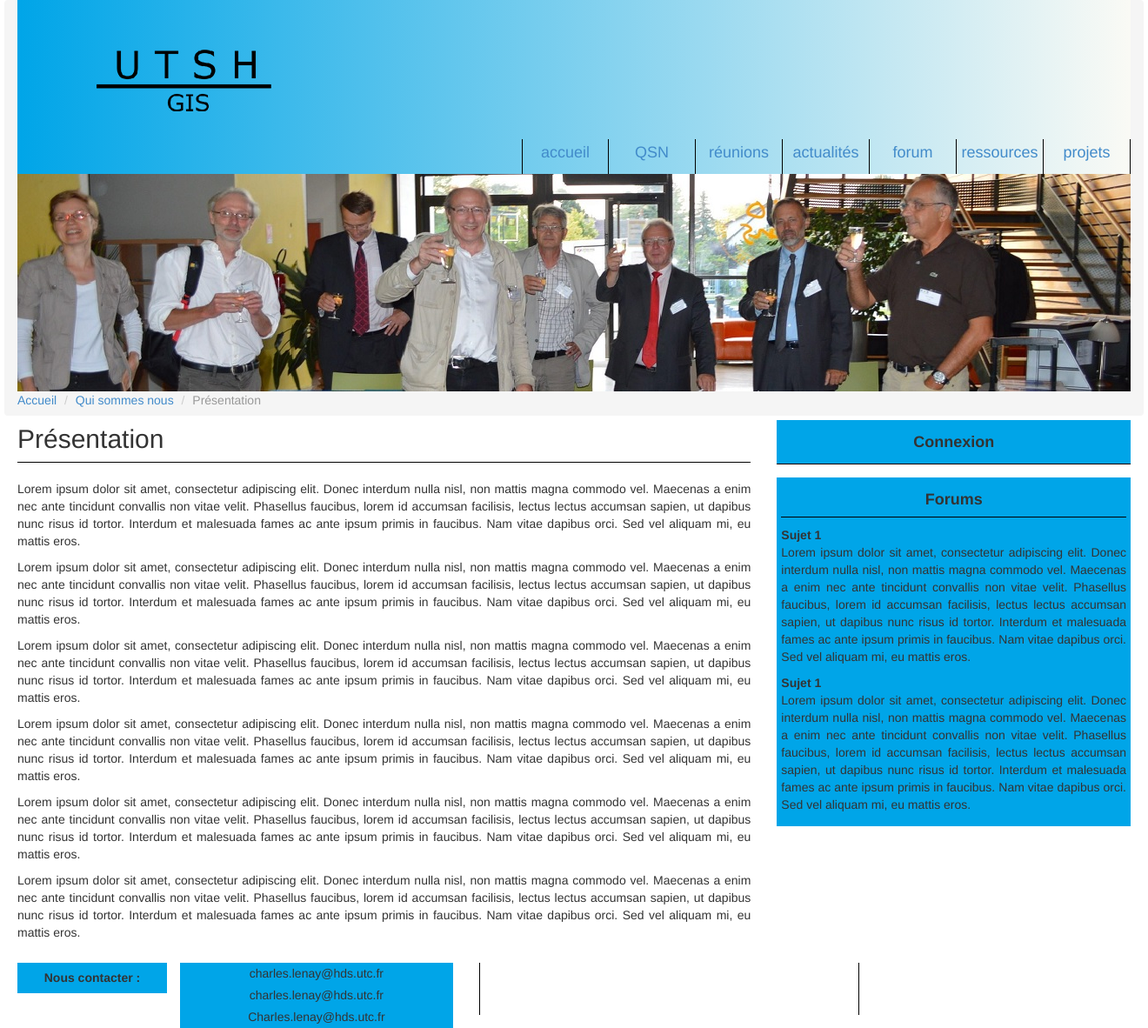
After one commit to Wafflewrath/lo18_utsh, a PHP site: page /presentation.php in a window 1320 px wide. The commit adds this page. Shown: the whole page at 87% size. Run offline with PHP 8.4, Linux system fonts and the light colour scheme.

Commit message:
Mise en place de la page présentation
Ajout de la page présentation et ajout de barre sous les titres

```diff
--- /dev/null
+++ b/presentation.php
@@ -0,0 +1,40 @@
+<?php include('header.php') ?>
+	<div class="content row">
+		<ol class="breadcrumb">
+		  <li><a href="index.php">Accueil</a></li>
+		  <li><a href="qui_sommes_nous.php">Qui sommes nous</a></li>
+		  <li class="active">Présentation</li>
+		</ol>
+
+		<div class="tuile_container col-lg-8">
+			<div class="lineHeader">
+				<h2>Présentation</h2>
+			</div>
+			<br />
+			<p>Lorem ipsum dolor sit amet, consectetur adipiscing elit. Donec interdum nulla nisl, non mattis magna commodo vel. Maecenas a enim nec ante tincidunt convallis non vitae velit. Phasellus faucibus, lorem id accumsan facilisis, lectus lectus accumsan sapien, ut dapibus nunc risus id tortor. Interdum et malesuada fames ac ante ipsum primis in faucibus. Nam vitae dapibus orci. Sed vel aliquam mi, eu mattis eros.</p>
+			<p>Lorem ipsum dolor sit amet, consectetur adipiscing elit. Donec interdum nulla nisl, non mattis magna commodo vel. Maecenas a enim nec ante tincidunt convallis non vitae velit. Phasellus faucibus, lorem id accumsan facilisis, lectus lectus accumsan sapien, ut dapibus nunc risus id tortor. Interdum et malesuada fames ac ante ipsum primis in faucibus. Nam vitae dapibus orci. Sed vel aliquam mi, eu mattis eros.</p>
+			<p>Lorem ipsum dolor sit amet, consectetur adipiscing elit. Donec interdum nulla nisl, non mattis magna commodo vel. Maecenas a enim nec ante tincidunt convallis non vitae velit. Phasellus faucibus, lorem id accumsan facilisis, lectus lectus accumsan sapien, ut dapibus nunc risus id tortor. Interdum et malesuada fames ac ante ipsum primis in faucibus. Nam vitae dapibus orci. Sed vel aliquam mi, eu mattis eros.</p>
+			<p>Lorem ipsum dolor sit amet, consectetur adipiscing elit. Donec interdum nulla nisl, non mattis magna commodo vel. Maecenas a enim nec ante tincidunt convallis non vitae velit. Phasellus faucibus, lorem id accumsan facilisis, lectus lectus accumsan sapien, ut dapibus nunc risus id tortor. Interdum et malesuada fames ac ante ipsum primis in faucibus. Nam vitae dapibus orci. Sed vel aliquam mi, eu mattis eros.</p>
+			<p>Lorem ipsum dolor sit amet, consectetur adipiscing elit. Donec interdum nulla nisl, non mattis magna commodo vel. Maecenas a enim nec ante tincidunt convallis non vitae velit. Phasellus faucibus, lorem id accumsan facilisis, lectus lectus accumsan sapien, ut dapibus nunc risus id tortor. Interdum et malesuada fames ac ante ipsum primis in faucibus. Nam vitae dapibus orci. Sed vel aliquam mi, eu mattis eros.</p>
+			<p>Lorem ipsum dolor sit amet, consectetur adipiscing elit. Donec interdum nulla nisl, non mattis magna commodo vel. Maecenas a enim nec ante tincidunt convallis non vitae velit. Phasellus faucibus, lorem id accumsan facilisis, lectus lectus accumsan sapien, ut dapibus nunc risus id tortor. Interdum et malesuada fames ac ante ipsum primis in faucibus. Nam vitae dapibus orci. Sed vel aliquam mi, eu mattis eros.</p>
+
+		</div>
+
+		<div class="col-lg-4 grptuile">
+			<div class="tuile tuiletitle">Connexion</div>
+			<div id="forumstuile" class="tuile">
+				<div class="tuiletitle">Forums</div>
+				<div class="forumpost">
+					<div class="forumsujet">Sujet 1</div>
+					Lorem ipsum dolor sit amet, consectetur adipiscing elit. Donec interdum nulla nisl, non mattis magna commodo vel. Maecenas a enim nec ante tincidunt convallis non vitae velit. Phasellus faucibus, lorem id accumsan facilisis, lectus lectus accumsan sapien, ut dapibus nunc risus id tortor. Interdum et malesuada fames ac ante ipsum primis in faucibus. Nam vitae dapibus orci. Sed vel aliquam mi, eu mattis eros.
+				</div>
+				<div class="forumpost">
+					<div class="forumsujet">Sujet 1</div>
+					Lorem ipsum dolor sit amet, consectetur adipiscing elit. Donec interdum nulla nisl, non mattis magna commodo vel. Maecenas a enim nec ante tincidunt convallis non vitae velit. Phasellus faucibus, lorem id accumsan facilisis, lectus lectus accumsan sapien, ut dapibus nunc risus id tortor. Interdum et malesuada fames ac ante ipsum primis in faucibus. Nam vitae dapibus orci. Sed vel aliquam mi, eu mattis eros.
+				</div>
+			</div>
+		</div>
+
+	</div>
+
+<?php include('footer.php') ?>
--- a/qui_sommes_nous.php
+++ b/qui_sommes_nous.php
@@ -1,14 +1,14 @@
 <?php include('header.php') ?>
 	<div class="content row">
 		<ol class="breadcrumb">
-		  <li><a href="#">Accueil</a></li>
+		  <li><a href="index.php">Accueil</a></li>
 		  <li class="active">Qui sommes nous</li>
 		</ol>
 
 		<div class="tuile_container col-lg-8">
 			<div class="row">
 				<div class="col-lg-6 grptuile">
-					<div class="tuile max_250">
+					<div class="tuile max_250" onclick="window.location.href='presentation.php';">
 						<div class="tuiletitle">Qui sommes-nous ?</div>
 						<p>Lorem ipsum dolor sit amet, consectetur adipiscing elit. Donec interdum nulla nisl, non mattis magna commodo vel. Maecenas a enim nec ante tincidunt convallis non vitae velit. Phasellus faucibus, lorem id accumsan facilisis, lectus lectus accumsan sapien, ut dapibus nunc risus id tortor. Interdum et malesuada fames ac ante TEXTE DE PRESENTATION ipsum primis in faucibus. Nam vitae dapibus orci. Sed vel aliquam mi, eu mattis eros. Lorem ipsum dolor sit amet, consectetur adipiscing elit. Donec interdum nulla nisl, non mattis magna commodo vel. Maecenas a enim nec ante tincidunt convallis non vitae velit. Phasellus faucibus, lorem id accumsan facilisis, lectus lectus accumsan sapien, ut dapibus nunc risus id tortor.
 						</p>
--- a/style/body.css
+++ b/style/body.css
@@ -56,3 +56,11 @@
 .forumsujet{
 	font-weight:bold;
 }
+
+.lineHeader {
+	border-bottom: 1px solid black;
+}
+
+.tuiletitle {
+	border-bottom: 1px solid black;
+}
```
